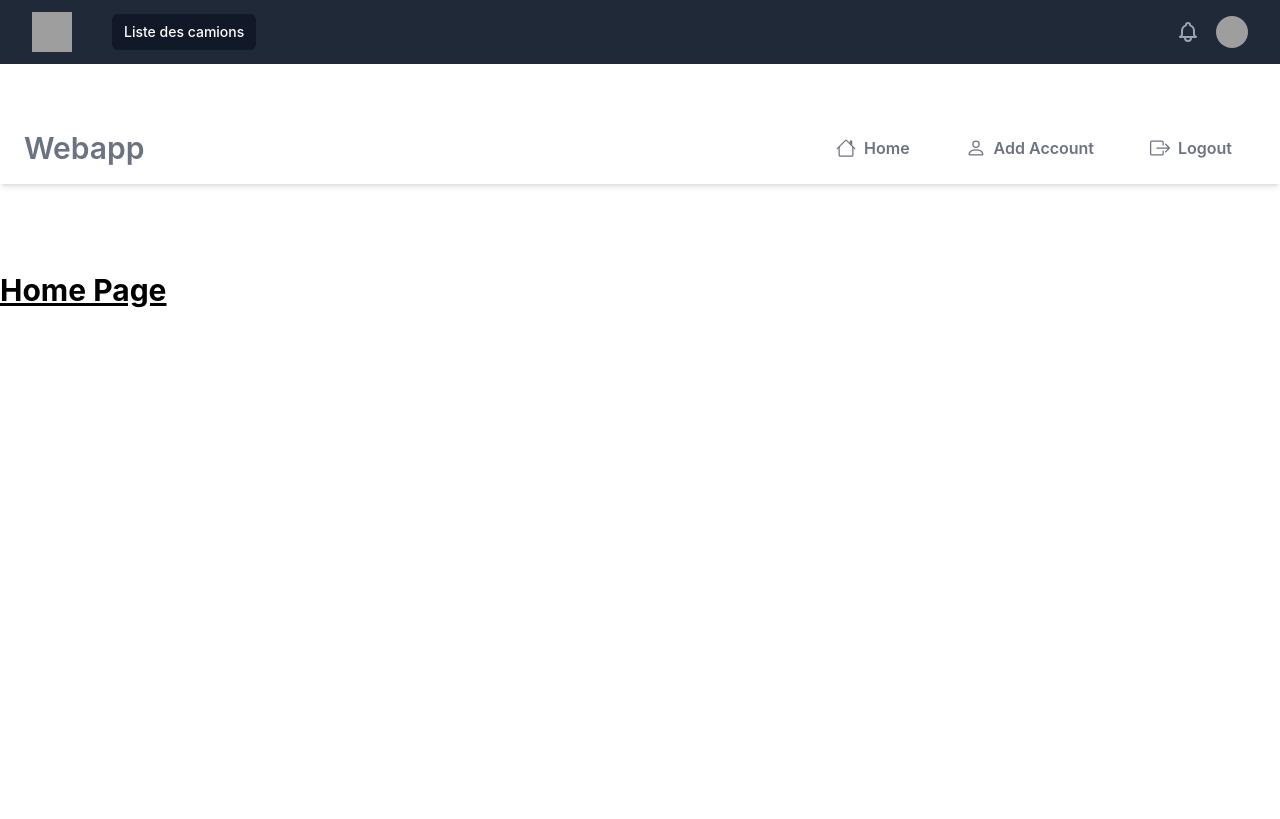
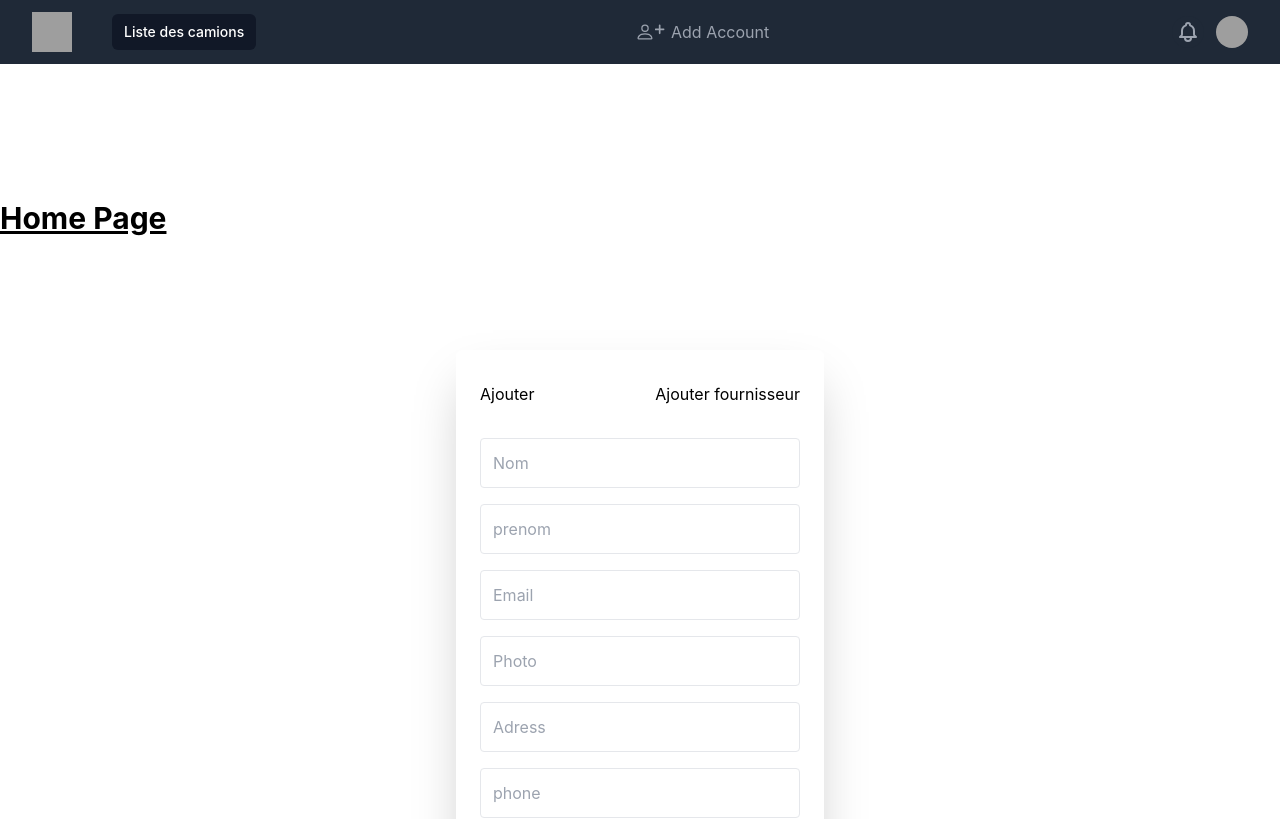
Before and after one commit to houssembouraoui/delice-project, a React (Create React App) app in the folder client/: page / in a window 1280 px wide. Shown: the top 819 px of the page. Built offline with nearby package versions, Linux system fonts and the light colour scheme; grey boxes are pictures that could not be loaded.

Commit message:
worked on some css and now working on image upload

```diff
--- a/client/src/App.js
+++ b/client/src/App.js
@@ -34,7 +34,6 @@ const App = () => {
     <>
       <MyContext.Provider value={test}>
         <Header />
-        <NewAdminNav changeView={changeView} />
         {/* <CamionPage /> */}
         {view.includes("admin") ? (
           <NewAdminNav view={view} changeView={changeView} />
--- a/client/src/components/addUser.jsx
+++ b/client/src/components/addUser.jsx
@@ -8,6 +8,26 @@ const AddUser = (props) => {
   const [phone, setPone] = useState({});
   const [role, setRole] = useState("");
   const [newUser, setNewUser] = useState();
+  const [image, setImage] = useState("");
+  const [url, setUrl] = useState("");
+  console.log(url, "url");
+  console.log(image, "dataaaa");
+
+  const uploadImage = () => {
+    const data = new FormData();
+    data.append("file", image);
+    data.append("upload_preset", "tutorial");
+    data.append("cloud_name", "breellz");
+    fetch("  https://api.cloudinary.com/v1_1/breellz/image/upload", {
+      method: "post",
+      body: data,
+    })
+      .then((resp) => resp.json())
+      .then((data) => {
+        setUrl(data.url);
+      })
+      .catch((err) => console.log(err));
+  };
 
   let addUser = () => {
     console.log({ name, email, photo, phone, role });
@@ -16,7 +36,7 @@ const AddUser = (props) => {
         name,
         last,
         email,
-        photo,
+        photo: "photo",
         phone,
         role,
         adress: "adress",
@@ -98,10 +118,12 @@ const AddUser = (props) => {
                         <i className="fas fa-user fa-lg me-3 fa-fw"></i>
                         <div className="form-outline flex-fill mb-0">
                           <input
-                            type="text"
+                            // type="text"
                             id="form3Example1c"
                             className="form-control"
-                            onChange={(e) => setPhoto(e.target.value)}
+                            type="file"
+                            onChange={(e) => setImage(e.target.files[0])}
+                            // onChange={(e) => setPhoto(e.target.value)}
                           />
                           <label
                             className="form-label"
@@ -111,6 +133,7 @@ const AddUser = (props) => {
                           </label>
                         </div>
                       </div>
+                      <button onClick={uploadImage}>upload image</button>
 
                       <div className="d-flex flex-row align-items-center mb-4">
                         <i className="fas fa-lock fa-lg me-3 fa-fw"></i>
--- a/client/src/components/header/Header.jsx
+++ b/client/src/components/header/Header.jsx
@@ -1,24 +1,30 @@
-import { Fragment } from 'react'
-import { Disclosure, Menu, Transition } from '@headlessui/react'
-import { BellIcon, MenuIcon, XIcon } from '@heroicons/react/outline'
+import { Fragment } from "react";
+import { Disclosure, Menu, Transition } from "@headlessui/react";
+import { BellIcon, MenuIcon, XIcon } from "@heroicons/react/outline";
+import { Link } from "react-router-dom";
 
 const user = {
-  name: 'Tom Cook',
-  email: 'tom@example.com',
+  name: "Tom Cook",
+  email: "tom@example.com",
   imageUrl:
-    'https://images.unsplash.com/photo-1472099645785-5658abf4ff4e?ixlib=rb-1.2.1&ixid=eyJhcHBfaWQiOjEyMDd9&auto=format&fit=facearea&facepad=2&w=256&h=256&q=80',
-}
+    "https://images.unsplash.com/photo-1472099645785-5658abf4ff4e?ixlib=rb-1.2.1&ixid=eyJhcHBfaWQiOjEyMDd9&auto=format&fit=facearea&facepad=2&w=256&h=256&q=80",
+};
 const navigation = [
-  { name: 'Liste des camions', href: '#', current: true, permission: ["Agent RECEPTOR"] },
-  { name: 'test', href: '#', current: false, permission: ["Agentt"] },
-]
+  {
+    name: "Liste des camions",
+    href: "#",
+    current: true,
+    permission: ["Agent RECEPTOR"],
+  },
+  { name: "test", href: "#", current: false, permission: ["Agentt"] },
+];
 const userNavigation = [
-  { name: 'Paramètres', href: '#' },
-  { name: 'Déconnexion', href: '#' },
-]
+  { name: "Paramètres", href: "#" },
+  { name: "Déconnexion", href: "#" },
+];
 
 function classNames(...classes) {
-  return classes.filter(Boolean).join(' ')
+  return classes.filter(Boolean).join(" ");
 }
 
 export default function Header() {
@@ -40,17 +46,24 @@ export default function Header() {
                     </div>
                     <div className="hidden md:block">
                       <div className="ml-10 flex items-baseline space-x-4">
-                        {navigation.filter((e)=> e.permission.find(role=> role==="Agent RECEPTOR") === "Agent RECEPTOR").map((item) => (
+                        {navigation
+                          .filter(
+                            (e) =>
+                              e.permission.find(
+                                (role) => role === "Agent RECEPTOR"
+                              ) === "Agent RECEPTOR"
+                          )
+                          .map((item) => (
                             <a
                               key={item.name}
                               href={item.href}
                               className={classNames(
                                 item.current
-                                ? 'bg-gray-900 text-white'
-                                : 'text-gray-300 hover:bg-gray-700 hover:text-white',
-                              'px-3 py-2 rounded-md text-sm font-medium'
+                                  ? "bg-gray-900 text-white"
+                                  : "text-gray-300 hover:bg-gray-700 hover:text-white",
+                                "px-3 py-2 rounded-md text-sm font-medium"
                               )}
-                            aria-current={item.current ? 'page' : undefined}
+                              aria-current={item.current ? "page" : undefined}
                             >
                               {item.name}
                             </a>
@@ -58,13 +71,49 @@ export default function Header() {
                       </div>
                     </div>
                   </div>
+                  {/* add user */}
+                  <Link to="/addUser">
+                    <a
+                      className="px-6 py-1 flex flex-col md:flex-row md:items-center text-gray-400"
+                      href="#"
+                    >
+                      <svg
+                        xmlns="http://www.w3.org/2000/svg"
+                        fill="currentColor"
+                        className="fill-current h-10 md:h-5 text-gray-400"
+                        viewBox="0 0 16 16"
+                        strokeWidth={2.5}
+                      >
+                        <path d="M8 8a3 3 0 1 0 0-6 3 3 0 0 0 0 6zm2-3a2 2 0 1 1-4 0 2 2 0 0 1 4 0zm4 8c0 1-1 1-1 1H3s-1 0-1-1 1-4 6-4 6 3 6 4zm-1-.004c-.001-.246-.154-.986-.832-1.664C11.516 10.68 10.289 10 8 10c-2.29 0-3.516.68-4.168 1.332-.678.678-.83 1.418-.832 1.664h10z" />
+                      </svg>
+                      <svg
+                        xmlns="http://www.w3.org/2000/svg"
+                        className="h-4 w-4 text-gray-400"
+                        fill="none"
+                        viewBox="5 4 24 24"
+                        stroke="currentColor"
+                        strokeWidth={2.5}
+                      >
+                        <path
+                          strokeLinecap="round"
+                          strokeLinejoin="round"
+                          d="M12 6v6m0 0v6m0-6h6m-6 0H6"
+                        />
+                      </svg>
+                      Add Account
+                    </a>
+                  </Link>
+                  {/* add user wfe */}
+
                   <div className="hidden md:block">
                     <div className="ml-4 flex items-center md:ml-6">
                       <button
                         type="button"
                         className="bg-gray-800 p-1 rounded-full text-gray-400 hover:text-white focus:outline-none focus:ring-2 focus:ring-offset-2 focus:ring-offset-gray-800 focus:ring-white"
                       >
-                        <span className="sr-only">Afficher les notifications</span>
+                        <span className="sr-only">
+                          Afficher les notifications
+                        </span>
                         <BellIcon className="h-6 w-6" aria-hidden="true" />
                       </button>
 
@@ -73,7 +122,11 @@ export default function Header() {
                         <div>
                           <Menu.Button className="max-w-xs bg-gray-800 rounded-full flex items-center text-sm focus:outline-none focus:ring-2 focus:ring-offset-2 focus:ring-offset-gray-800 focus:ring-white">
                             <span className="sr-only">Menu Utilisateur</span>
-                            <img className="h-8 w-8 rounded-full" src={user.imageUrl} alt="" />
+                            <img
+                              className="h-8 w-8 rounded-full"
+                              src={user.imageUrl}
+                              alt=""
+                            />
                           </Menu.Button>
                         </div>
                         <Transition
@@ -92,8 +145,8 @@ export default function Header() {
                                   <a
                                     href={item.href}
                                     className={classNames(
-                                      active ? 'bg-gray-100' : '',
-                                      'block px-4 py-2 text-sm text-gray-700'
+                                      active ? "bg-gray-100" : "",
+                                      "block px-4 py-2 text-sm text-gray-700"
                                     )}
                                   >
                                     {item.name}
@@ -113,7 +166,10 @@ export default function Header() {
                       {open ? (
                         <XIcon className="block h-6 w-6" aria-hidden="true" />
                       ) : (
-                        <MenuIcon className="block h-6 w-6" aria-hidden="true" />
+                        <MenuIcon
+                          className="block h-6 w-6"
+                          aria-hidden="true"
+                        />
                       )}
                     </Disclosure.Button>
                   </div>
@@ -122,16 +178,25 @@ export default function Header() {
 
               <Disclosure.Panel className="md:hidden">
                 <div className="px-2 pt-2 pb-3 space-y-1 sm:px-3">
-                  {navigation.filter((e)=> e.permission.find(role=> role==="Agent RECEPTOR") === "Agent RECEPTOR").map((item) => (
+                  {navigation
+                    .filter(
+                      (e) =>
+                        e.permission.find(
+                          (role) => role === "Agent RECEPTOR"
+                        ) === "Agent RECEPTOR"
+                    )
+                    .map((item) => (
                       <Disclosure.Button
                         key={item.name}
                         as="a"
                         href={item.href}
                         className={classNames(
-                        item.current ? 'bg-gray-900 text-white' : 'text-gray-300 hover:bg-gray-700 hover:text-white',
-                        'block px-3 py-2 rounded-md text-base font-medium'
+                          item.current
+                            ? "bg-gray-900 text-white"
+                            : "text-gray-300 hover:bg-gray-700 hover:text-white",
+                          "block px-3 py-2 rounded-md text-base font-medium"
                         )}
-                      aria-current={item.current ? 'page' : undefined}
+                        aria-current={item.current ? "page" : undefined}
                       >
                         {item.name}
                       </Disclosure.Button>
@@ -140,11 +205,19 @@ export default function Header() {
                 <div className="pt-4 pb-3 border-t border-gray-700">
                   <div className="flex items-center px-5">
                     <div className="flex-shrink-0">
-                      <img className="h-10 w-10 rounded-full" src={user.imageUrl} alt="" />
+                      <img
+                        className="h-10 w-10 rounded-full"
+                        src={user.imageUrl}
+                        alt=""
+                      />
                     </div>
                     <div className="ml-3">
-                      <div className="text-base font-medium leading-none text-white">{user.name}</div>
-                      <div className="text-sm font-medium leading-none text-gray-400">{user.email}</div>
+                      <div className="text-base font-medium leading-none text-white">
+                        {user.name}
+                      </div>
+                      <div className="text-sm font-medium leading-none text-gray-400">
+                        {user.email}
+                      </div>
                     </div>
                     <button
                       type="button"
@@ -172,11 +245,9 @@ export default function Header() {
           )}
         </Disclosure>
         <main>
-          <div className="max-w-7xl mx-auto py-6 sm:px-6 lg:px-8">
-
-          </div>
+          <div className="max-w-7xl mx-auto py-6 sm:px-6 lg:px-8"></div>
         </main>
       </div>
     </>
-  )
+  );
 }
--- a/client/src/components/home.jsx
+++ b/client/src/components/home.jsx
@@ -1,31 +1,12 @@
 import React from "react";
 import Test from "./contextTest";
+import NewAddUser from "./newAddUser";
 
 const Home = (props) => {
   return (
     <div className="create">
       <h1 className="text-3xl font-bold underline">Home Page</h1>
-      <br />
-      <br />
-      <br />
-      <br />
-      <br />
-      <br />
-      <br />
-      <br />
-      <br />
-      <br />
-      <br />
-      <br />
-      <br />
-      <br />
-      <br />
-      <br />
-      <br />
-      <br />
-      <br />
-      <br />
-      <br />
+      <NewAddUser />
     </div>
   );
 };
--- /dev/null
+++ b/client/src/components/newAddUser.jsx
@@ -0,0 +1,62 @@
+import React from "react";
+
+const NewAddUser = () => {
+  return (
+    <div>
+      <div className="bg-grey-lighter min-h-screen flex flex-col">
+        <div className="container max-w-sm mx-auto flex-1 flex flex-col items-center justify-center px-2">
+          <div className="bg-white px-6 py-8 rounded-md shadow-2xl text-black w-full">
+            <div className="flex justify-between">
+              <h3 className="mb-8 text-1xl text-center">Ajouter</h3>
+              <h3 className="mb-8 text-1xl text-center">Ajouter fournisseur</h3>
+            </div>
+            <input
+              type="text"
+              className="block border border-grey-light w-full p-3 rounded mb-4"
+              name="nom"
+              placeholder="Nom"
+            />
+            <input
+              type="text"
+              className="block border border-grey-light w-full p-3 rounded mb-4"
+              name="prenom"
+              placeholder="prenom"
+            />
+            <input
+              type="text"
+              className="block border border-grey-light w-full p-3 rounded mb-4"
+              name="email"
+              placeholder="Email"
+            />
+            <input
+              type="text"
+              className="block border border-grey-light w-full p-3 rounded mb-4"
+              name="photo"
+              placeholder="Photo"
+            />
+            <input
+              type="text"
+              className="block border border-grey-light w-full p-3 rounded mb-4"
+              name="adress"
+              placeholder="Adress"
+            />
+            <input
+              type="number"
+              className="block border border-grey-light w-full p-3 rounded mb-4"
+              name="phone"
+              placeholder="phone"
+            />
+            <button
+              type="submit"
+              className="w-full text-center py-3 rounded bg-blue-300 hover:bg-green-dark focus:outline-none my-1"
+            >
+              Create Account
+            </button>
+          </div>
+        </div>
+      </div>
+    </div>
+  );
+};
+
+export default NewAddUser;
--- a/client/src/layouts/adminNav.jsx
+++ b/client/src/layouts/adminNav.jsx
@@ -53,10 +53,25 @@ const NewAdminNav = (props) => {
                     <svg
                       xmlns="http://www.w3.org/2000/svg"
                       fill="currentColor"
-                      className="fill-current h-10 md:h-5 px-2"
+                      className="fill-current h-10 md:h-5 text-gray-500"
                       viewBox="0 0 16 16"
+                      strokeWidth={2.5}
                     >
                       <path d="M8 8a3 3 0 1 0 0-6 3 3 0 0 0 0 6zm2-3a2 2 0 1 1-4 0 2 2 0 0 1 4 0zm4 8c0 1-1 1-1 1H3s-1 0-1-1 1-4 6-4 6 3 6 4zm-1-.004c-.001-.246-.154-.986-.832-1.664C11.516 10.68 10.289 10 8 10c-2.29 0-3.516.68-4.168 1.332-.678.678-.83 1.418-.832 1.664h10z" />
+                    </svg>
+                    <svg
+                      xmlns="http://www.w3.org/2000/svg"
+                      className="h-4 w-4 text-gray-500"
+                      fill="none"
+                      viewBox="5 4 24 24"
+                      stroke="currentColor"
+                      strokeWidth={2.5}
+                    >
+                      <path
+                        strokeLinecap="round"
+                        strokeLinejoin="round"
+                        d="M12 6v6m0 0v6m0-6h6m-6 0H6"
+                      />
                     </svg>
                     Add Account
                   </a>
```
Also changed, not shown: client/src/components/adminPage.jsx (+4 -4 lines), 1 other file (tests, documents, lock files or other folders). Lines whose indentation alone changed are shown as unchanged.
